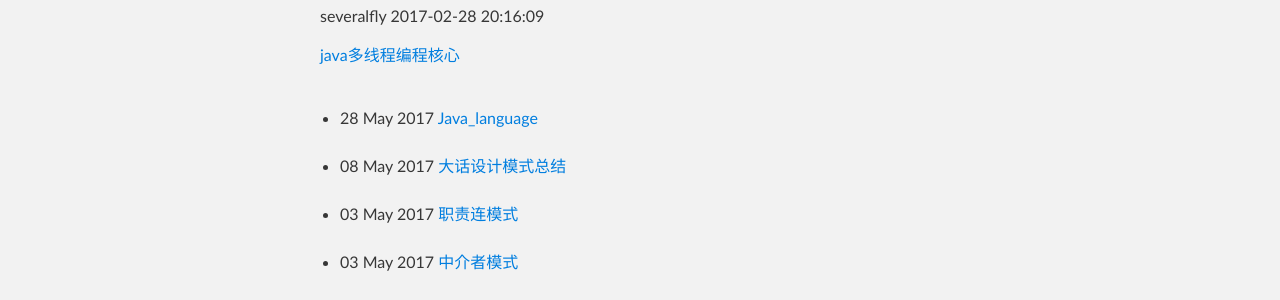
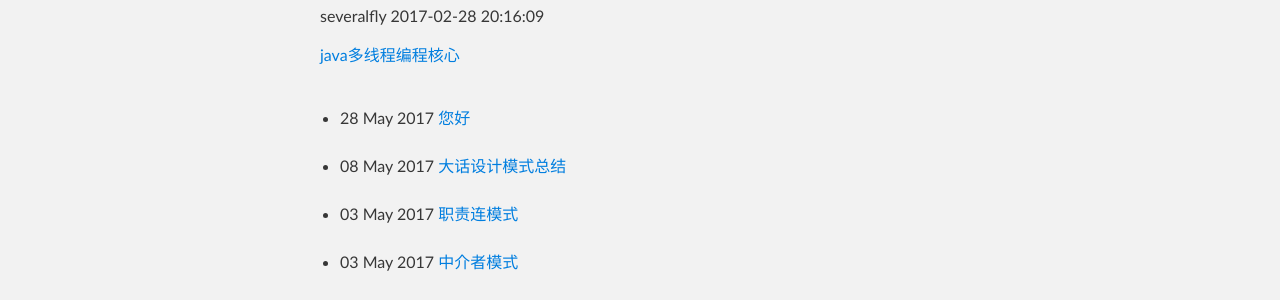
Before and after one commit to severalfly/severalfly.github.io, a Jekyll site: the page built from index.md, in a window 1280 px wide. Shown: the part 256-556 px from the top of the page. Built offline with Jekyll 4.4.1, drawn with Linux system fonts in a browser that asks for light colours.

```diff
--- a/_posts/2017-05-28-java_language.md
+++ b/_posts/2017-05-28-java_language.md
@@ -1,3 +1,7 @@
+---
+layout: default
+title: 您好
+---
 
 bigdecimal 提供了很多人构造方法，可以传入int string float 等java 类型，为程序设计提供了各种方便
 
```
